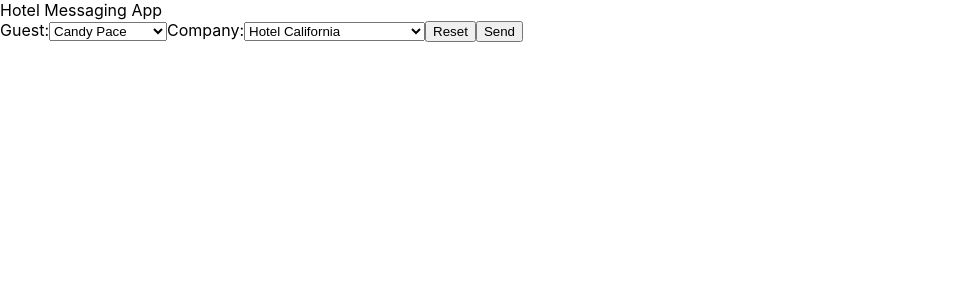
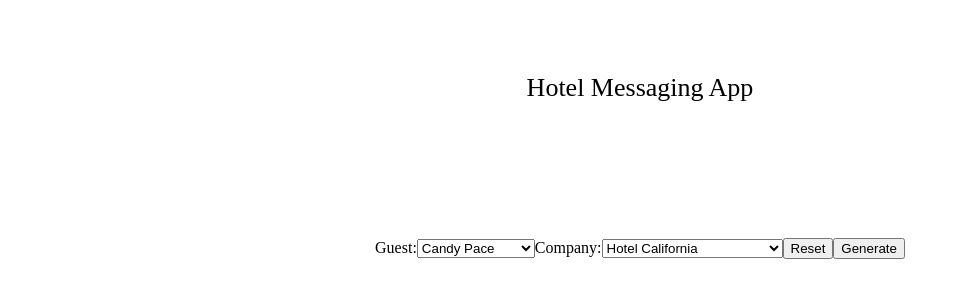
Before and after one commit to CardinalNavigation/hotelmessagingapp, a React (Create React App) app: page / in a window 1280 px wide. Shown: the top 300 px of the page, without its empty margins (0-967 px from the left). Built offline with nearby package versions, Linux system fonts and the light colour scheme.

Commit message:
Completing Date Function to get time of day

```diff
--- a/src/components/App.css
+++ b/src/components/App.css
@@ -1,38 +1,30 @@
-/* .App {
+.App {
   text-align: center;
 }
 
-.App-logo {
-  height: 40vmin;
-  pointer-events: none;
-}
-
-@media (prefers-reduced-motion: no-preference) {
-  .App-logo {
-    animation: App-logo-spin infinite 20s linear;
-  }
-}
 
 .App-header {
-  background-color: #282c34;
-  min-height: 100vh;
+  /* background-color: #282c34; */
+  min-height: 20vh;
   display: flex;
   flex-direction: column;
   align-items: center;
   justify-content: center;
   font-size: calc(10px + 2vmin);
-  color: white;
+  color: black;
 }
 
-.App-link {
-  color: #61dafb;
+.FormDiv {
+  min-height: 20vh;
+  color: black;
+  display: flex;
+  flex-direction: column;
+  align-items: center;
+  justify-content: center;
 }
 
-@keyframes App-logo-spin {
-  from {
-    transform: rotate(0deg);
-  }
-  to {
-    transform: rotate(360deg);
-  }
-} */
+.Form {
+  flex-direction: column;
+  align-items: center;
+  justify-content: center;
+}
--- a/src/components/App.js
+++ b/src/components/App.js
@@ -4,14 +4,14 @@ import companyData from "../data/Companies.json";
 import guestData from "../data/Guests.json";
 import messageData from "../data/Messages.json";
 
-//First we will get the JSON Data Imported ✅
-//Then we will set up a system to manipulate the data using buttons and selectors
-//Then We will Deploy to Vercel
-// We need to create an object to use to manipulate messages with the data in here.
+// First we will get the JSON Data Imported ✅
+// Then we will set up a system to manipulate the data using buttons and selectors ✅
+// We need to create an object to use to manipulate messages with the data in here. ✅
+// Then We will Deploy to Vercel
 
 function App() {
   const [message, setMessage] = useState("");
-  const [currentTime, setCurrentTime] = useState(new Date());
+  const [currentHour, setcurrentHour] = useState(0);
   const [dataSelected, setDataSelected] = useState({});
 
   function handleSubmit(event) {
@@ -21,26 +21,55 @@ function App() {
     //Creating form variable to hold what was submitted.
     const formData = new FormData(form);
     //Creating an Object from the Form Data.
-    const formJson = Object.fromEntries(formData.entries());
-    //Set Variable For Data Selected This Will Be Relevant if this is expanded upon.
-    setDataSelected(formJson);
+    const formObject = Object.fromEntries(formData.entries());
+
+    //Set Variable For Data Selected This Will Be Relevant if functionality is expanded.
+    // setDataSelected(formJson);
+
     //Pass Data to Function to compile message
-    messageGenerator(formJson);
+    messageGenerator(formObject);
   }
 
   const messageGenerator = (dataSelected) => {
+    // We Need the Time of Day, and are generating that with this function
+    let timeofDay = getTimeOfDay();
+
     // console.log("Inside Message Generator:", dataSelected);
+    console.log("Time of Day:", timeofDay);
+
     //Unpack Data into simpler syntax to make it more useable. -1 is for 0 index
     let guest = guestData[dataSelected.guestId - 1];
     let company = companyData[dataSelected.companyId - 1];
 
     //Create Message Variable with available data.
-    let messageObject = `TimeStamp Placeholder. Hello, ${guest.firstName} ${guest.lastName}, ${company.company} is excited for your stay. Room ${guest.reservation.roomNumber} is ready for you. Enjoy your stay and please do not hesitate to message us if you need anything.`;
+    let messageObject = `Good ${timeofDay}, ${guest.firstName} ${guest.lastName}. ${company.company} is excited for your stay. Room ${guest.reservation.roomNumber} is ready for you. Enjoy your stay and please do not hesitate to message us if you need anything.`;
 
     //Set useState for rendering to DOM
     setMessage(messageObject);
   };
 
+  //This function processes the time of day and returns Morning, Afternoon or Goodnight.
+  const getTimeOfDay = () => {
+    // Convert Current date into hours.
+    let currentHour = new Date().getHours();
+
+    // Set variable for what time of the day it is "Mornign, Afternoon, Evening"
+    let timeOfDay = "";
+
+    //My logic here is that this a greeting, and a hotel service desk employee seeing a client face to face
+    //would not say good evening to someone after 3:00am, most likely they would switch to good morning at that point.
+    if (currentHour > 3 && currentHour < 12) {
+      timeOfDay = "morning";
+    } else if (currentHour >= 12 && currentHour < 17) {
+      timeOfDay = "afternoon";
+    } else {
+      timeOfDay = "evening";
+    }
+
+    return timeOfDay;
+  };
+
+  //Resets Selected Template Message when the Reset Button is pressed.
   const messageReset = () => {
     setMessage("");
   };
@@ -48,8 +77,8 @@ function App() {
   return (
     <div className="App">
       <header className="App-header">Hotel Messaging App</header>
-      <div>
-        <form onSubmit={handleSubmit}>
+      <div className="FormDiv">
+        <form className="Form" onSubmit={handleSubmit}>
           <label>
             Guest:
             <select name="guestId" defaultValue="Guest">
@@ -73,7 +102,7 @@ function App() {
           <button type="reset" onClick={messageReset}>
             Reset
           </button>
-          <button type="submit">Send</button>
+          <button type="submit">Generate</button>
         </form>
       </div>
       <div>
--- a/src/data/Messages.json
+++ b/src/data/Messages.json
@@ -1,8 +1,8 @@
 [
     {
       "id": "1001",
-      "company id": 1,
-      "message": "welcome Hotel California!"
+         "company id": 1,
+         "message": "welcome Hotel California!"
 
     },
     {
--- a/src/index.css
+++ b/src/index.css
@@ -1,4 +1,4 @@
-body {
+/* body {
   margin: 0;
   font-family: -apple-system, BlinkMacSystemFont, 'Segoe UI', 'Roboto', 'Oxygen',
     'Ubuntu', 'Cantarell', 'Fira Sans', 'Droid Sans', 'Helvetica Neue',
@@ -10,4 +10,4 @@ body {
 code {
   font-family: source-code-pro, Menlo, Monaco, Consolas, 'Courier New',
     monospace;
-}
+} */
```
Also changed, not shown: 1 other file (tests, documents, lock files or other folders).
